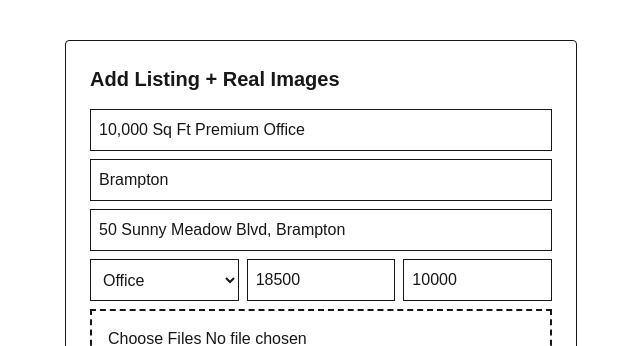
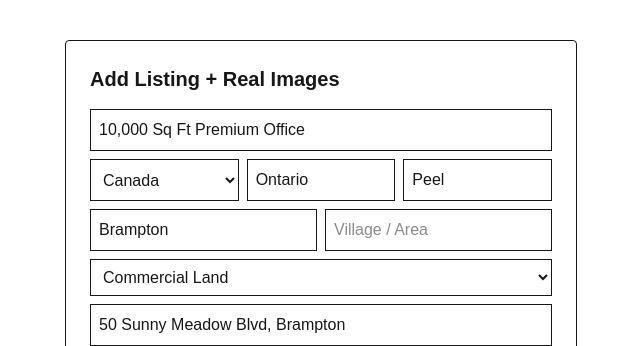
Before and after one commit to Shampat/commercial, a Next.js app: page /post in a window 1280 px wide. Shown: the top 346 px of the page, without its empty margins (319-959 px from the left). Built offline with nearby package versions, Linux system fonts and the light colour scheme; no server answers.

Commit message:
update: commercial pages + brand config - keep alive activity

```diff
--- a/src/app/page.tsx
+++ b/src/app/page.tsx
@@ -20,7 +20,7 @@ const CATEGORIES = [
   { id: 'plaza', name: 'Plaza', count: 6, Icon: Building },
 ];
 
-const CITIES = ['Brampton', 'Mississauga', 'Caledon', 'Vaughan', 'Etobicoke', 'Oakville', 'Toronto', 'Milton', 'Bolton', 'Georgetown'];
+const CITIES_FALLBACK = ['Brampton', 'Mississauga', 'Caledon', 'Vaughan', 'Etobicoke', 'Oakville', 'Toronto', 'Milton', 'Bolton', 'Georgetown'];
 const LEASE_TYPES = ['For Lease', 'For Sale', 'For Sublease', 'Assignment'];
 const SQFT_OPTIONS = ['10K Exact', '5K-10K', '10K-15K', '15K+', 'Custom'];
 const PRICE_OPTIONS = ['$0-$10K', '$10K-$20K', '$20K-$30K', '$30K+', 'Custom'];
@@ -106,7 +106,7 @@ const TERMS = [
   { term: 'Triple Net (NNN)', def: 'Tenant pays property taxes, insurance, maintenance on top of rent.', ex: 'Industrial in Vaughan: NNN $12 PSF on top of base.', color: 'bg-white' },
   { term: 'Double Net (NN)', def: 'Tenant pays taxes + insurance, landlord pays maintenance.', ex: 'Common for older plazas in Etobicoke.', color: 'bg-orange-50' },
   { term: 'NOI', def: 'Net Operating Income – income after operating expenses.', ex: 'NOI used to value a 10K plaza at 6% cap.', color: 'bg-white' },
-  { term: 'CAP Rate', def: 'Return on investment: NOI / Property Value.', ex: 'GTA West retail cap rates 5.5% - 6.5% in 2024.', color: 'bg-white' },
+  { term: 'CAP Rate', def: 'Return on investment: NOI / Property Value.', ex: 'Retail cap rates 5.5% - 6.5% (Canada) / 8-9% (India).', color: 'bg-white' },
   { term: 'TMI', def: 'Taxes, Maintenance, Insurance – additional rent components.', ex: 'TMI $14.50 PSF in Brampton gateway area.', color: 'bg-orange-50' },
   { term: 'Base Rent', def: 'Minimum rent paid for use of space, before TMI.', ex: 'Base $16 PSF for 10K sq ft = $13,333/mo.', color: 'bg-white' },
   { term: 'Additional Rent', def: 'Extra charges beyond base – TMI, utilities etc.', ex: 'Additional rent adds $12K/mo on 10K unit.', color: 'bg-white' },
@@ -146,7 +146,16 @@ export default function Page() {
       setDbListings(mapped);
     });
   }, []);
+  const dbCountries = [...new Set((dbListings as any[]).map((d:any)=>d.country).filter(Boolean))];
+  const CITIES = dbListings.length>0 ? [...new Set([...PROPERTIES.map((p:any)=>p.city), ...dbListings.map((d:any)=>d.city)].filter(Boolean))] as string[] : CITIES_FALLBACK;
   const DISPLAY_PROPERTIES = dbListings.length > 0 ? [...dbListings, ...PROPERTIES.slice(0, 70-dbListings.length)] : PROPERTIES;
+  const dynamicCounts = {
+    all: DISPLAY_PROPERTIES.length,
+    office: DISPLAY_PROPERTIES.filter((p:any)=>p.type?.toLowerCase().includes('office')).length,
+    land: DISPLAY_PROPERTIES.filter((p:any)=>p.type?.toLowerCase().includes('land')).length,
+  };
+  const countryPills = [...new Set(DISPLAY_PROPERTIES.map((p:any)=>p.country).filter(Boolean))];
+ const dynamicCities = [...new Set(DISPLAY_PROPERTIES.map((p:any)=>p.city).filter(Boolean))];
 
   useEffect(() => {
     if (toast) {
@@ -271,7 +280,7 @@ export default function Page() {
             <div className="flex flex-wrap items-center gap-2.5 mt-4">
               <span className="inline-flex items-center gap-2 bg-zinc-900 text-white text-[12px] font-semibold px-3 py-1 rounded-full">
                 <span className="w-4 h-4 bg-white text-zinc-900 rounded-full flex items-center justify-center text-[10px] font-bold">16</span>
-                16 spaces • GTA West
+                {dbListings.length} Live • {dynamicCities.length} Cities • {dbCountries.join(' + ') || 'Canada'}
               </span>
               <span className="inline-flex items-center gap-1.5 bg-emerald-50 text-emerald-700 border border-emerald-200 text-[12px] font-medium px-3 py-1 rounded-full">
                 <span className="w-1.5 h-1.5 bg-emerald-500 rounded-full animate-pulse" /> Live inventory
@@ -279,7 +288,7 @@ export default function Page() {
             </div>
             <p className="mt-3 text-[13.5px] text-zinc-500 max-w-[640px] leading-[1.5]">
               Office, Retail, Industrial, Warehouse, Medical, Restaurant, Plaza spaces in{' '}
-              <span className="text-zinc-900 font-medium">Brampton, Mississauga, Caledon, Vaughan</span> • Verified • TMI Included
+              <span className="text-zinc-900 font-medium">{[...new Set([...PROPERTIES.map((p:any)=>p.city), ...dbListings.map((d:any)=>d.city)].filter(Boolean))].slice(0,6).join(", ")} </span> • Verified • TMI Included
             </p>
           </div>
           <div className="hidden md:flex items-center gap-2 text-[12px] text-zinc-400">
@@ -296,7 +305,7 @@ export default function Page() {
             <div className="flex items-start justify-between gap-4 mb-8">
               <div>
                 <h2 className="text-[24px] md:text-[30px] font-bold tracking-tight">Commercial Terms • Ontario</h2>
-                <p className="text-[13.5px] text-zinc-500 mt-2 max-w-[600px]">12 essential terms every tenant, landlord and investor should know for GTA West 10K commercial.</p>
+                <p className="text-[13.5px] text-zinc-500 mt-2 max-w-[600px]">12 essential terms every tenant, landlord and investor should know - same rules for Canada, India, USA.</p>
               </div>
               <button onClick={() => setActiveTab('listings')} className="px-4 py-2 rounded-full bg-zinc-900 text-white text-[13px] font-medium">Back to Listings</button>
             </div>
--- a/src/app/post/page.tsx
+++ b/src/app/post/page.tsx
@@ -5,6 +5,14 @@ import { addListing, supabase } from "@/lib/db"
 export default function PostPage() {
   const [title, setTitle] = useState("10,000 Sq Ft Premium Office")
   const [city, setCity] = useState("Brampton")
+  const [country, setCountry] = useState("Canada")
+  const [state, setState] = useState("Ontario")
+  const [district, setDistrict] = useState("Peel")
+  const [village_area, setVillage] = useState("")
+  const [land_subtype, setLandSubtype] = useState("Commercial Land")
+  const [currency, setCurrency] = useState("CAD")
+  const formData = {country, state, province: state, district, village_area, land_subtype, currency}
+
   const [price, setPrice] = useState("18500")
   const [type, setType] = useState("Office")
   const [address, setAddress] = useState("50 Sunny Meadow Blvd, Brampton")
@@ -41,10 +49,10 @@ export default function PostPage() {
     try {
       const imageUrls = await uploadImages()
       await addListing({
-        title, city, price: Number(price), type,
+        title: `${type}${land_subtype? ` - ${land_subtype}` : ""} - ${city}`, city, price: Number(price), type,
         description: "Premium commercial space - direct owner listing",
         images: imageUrls,
-        address, province: "ON", country: "Canada",
+        address, province: formData.state || formData.province, country: formData.country, district: formData.district, village_area: formData.village_area, land_subtype: formData.land_subtype, currency: formData.currency,
         sqft: Number(sqft), area: Number(sqft),
         peoplemin: 5, peoplemax: 15, verified: true, contact: "Direct Owner"
       })
@@ -61,7 +69,17 @@ export default function PostPage() {
     <div className="max-w-lg mx-auto mt-10 p-6 border rounded bg-white">
       <h1 className="text-xl font-bold mb-4">Add Listing + Real Images</h1>
       <input value={title} onChange={e=>setTitle(e.target.value)} placeholder="Title" className="w-full border p-2 mb-2" />
-      <input value={city} onChange={e=>setCity(e.target.value)} placeholder="City" className="w-full border p-2 mb-2" />
+      <div className="grid grid-cols-3 gap-2 mb-2">
+        <select value={country} onChange={e=>setCountry(e.target.value)} className="border p-2"><option>Canada</option><option>India</option><option>USA</option></select>
+        <input value={state} onChange={e=>setState(e.target.value)} placeholder="State / Province" className="border p-2" />
+        <input value={district} onChange={e=>setDistrict(e.target.value)} placeholder="District" className="border p-2" />
+      </div>
+      <div className="grid grid-cols-2 gap-2 mb-2">
+        <input value={city} onChange={e=>setCity(e.target.value)} placeholder="City / Village" className="w-full border p-2" />
+        <input value={village_area} onChange={e=>setVillage(e.target.value)} placeholder="Village / Area" className="w-full border p-2" />
+      </div>
+      <select value={land_subtype} onChange={e=>setLandSubtype(e.target.value)} className="w-full border p-2 mb-2"><option>Commercial Land</option><option>Industrial Land</option><option>Agricultural Land</option><option>Residential Plot</option></select>
+
       <input value={address} onChange={e=>setAddress(e.target.value)} placeholder="Address" className="w-full border p-2 mb-2" />
       <div className="flex gap-2">
         <select value={type} onChange={e=>setType(e.target.value)} className="w-full border p-2 mb-2">
--- a/src/config/brand.ts
+++ b/src/config/brand.ts
@@ -3,3 +3,7 @@ export const BRAND = {
   name: "Commercial Spaces",
   maxDemoCapacity: 70,
 }
+
+export const LAND_SUBTYPES = ['Commercial Land','Industrial Land','Agricultural Land','Residential Plot'] as const;
+
+export const COUNTRIES = ['Canada','India','USA'] as const;
```
